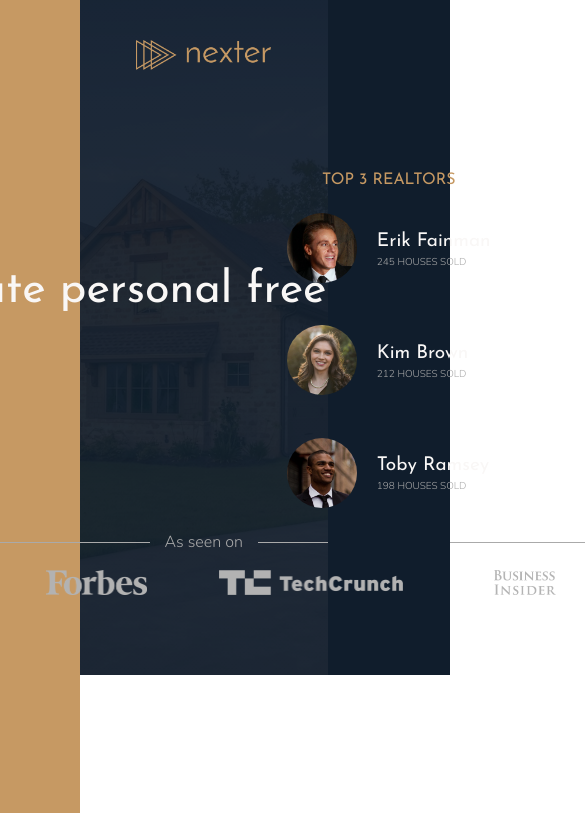
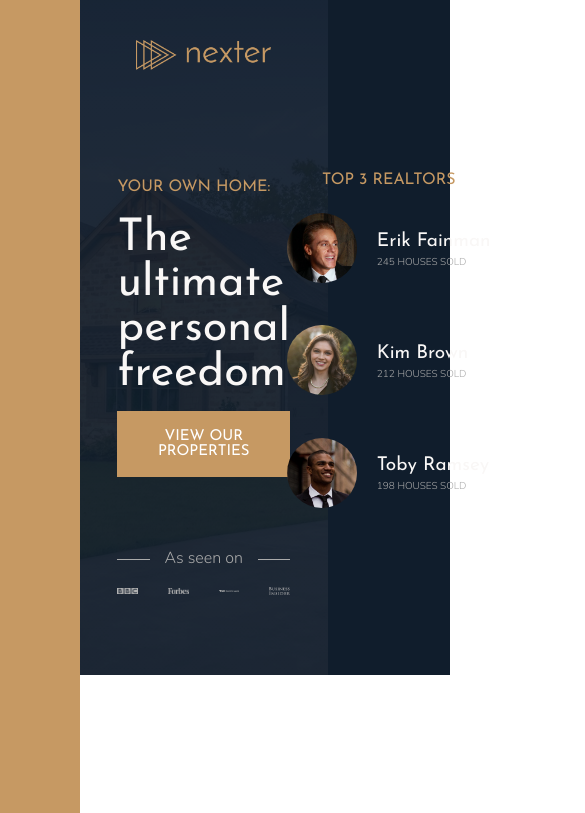
Before and after one commit to dario-piotrowicz/VueJS3-CSS_demo_Nexter_website_miniproject, a Vue app: page / in a window 390 px wide. Shown: the top 813 px of the page, 585 px wide, since content can reach past the window. Built offline with nearby package versions, Linux system fonts and the light colour scheme.

Commit message:
made hero more responsive

```diff
--- a/src/components/hero.vue
+++ b/src/components/hero.vue
@@ -47,8 +47,8 @@
   padding-top: 4rem;
 
   display: grid;
-  grid-template-rows: 1fr min-content 6rem 1fr;
-  grid-template-columns: max-content;
+  grid-template-rows: 1fr min-content minmax(6rem, min-content) 1fr;
+  grid-template-columns: minmax(min-content, max-content);
   row-gap: 1.5rem;
   justify-content: center;
 
@@ -116,10 +116,12 @@
     grid-template-columns: repeat(4, 1fr);
     column-gap: 3rem;
     justify-items: center;
+    align-items: center;
   }
 
   &__as-seen-on-logo {
-    height: 2.5rem;
+    max-height: 2.5rem;
+    max-width: 100%;
     filter: brightness(70%);
   }
 }
```
